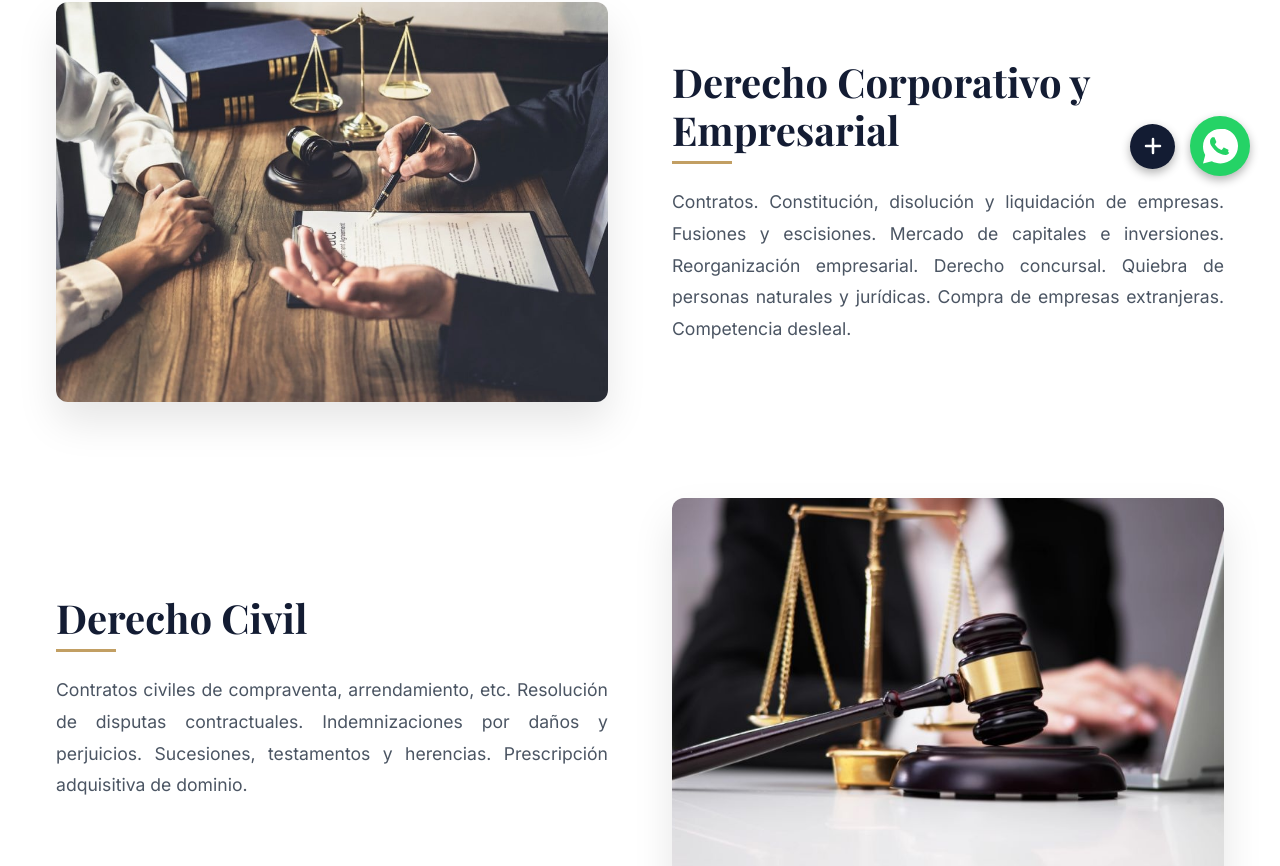
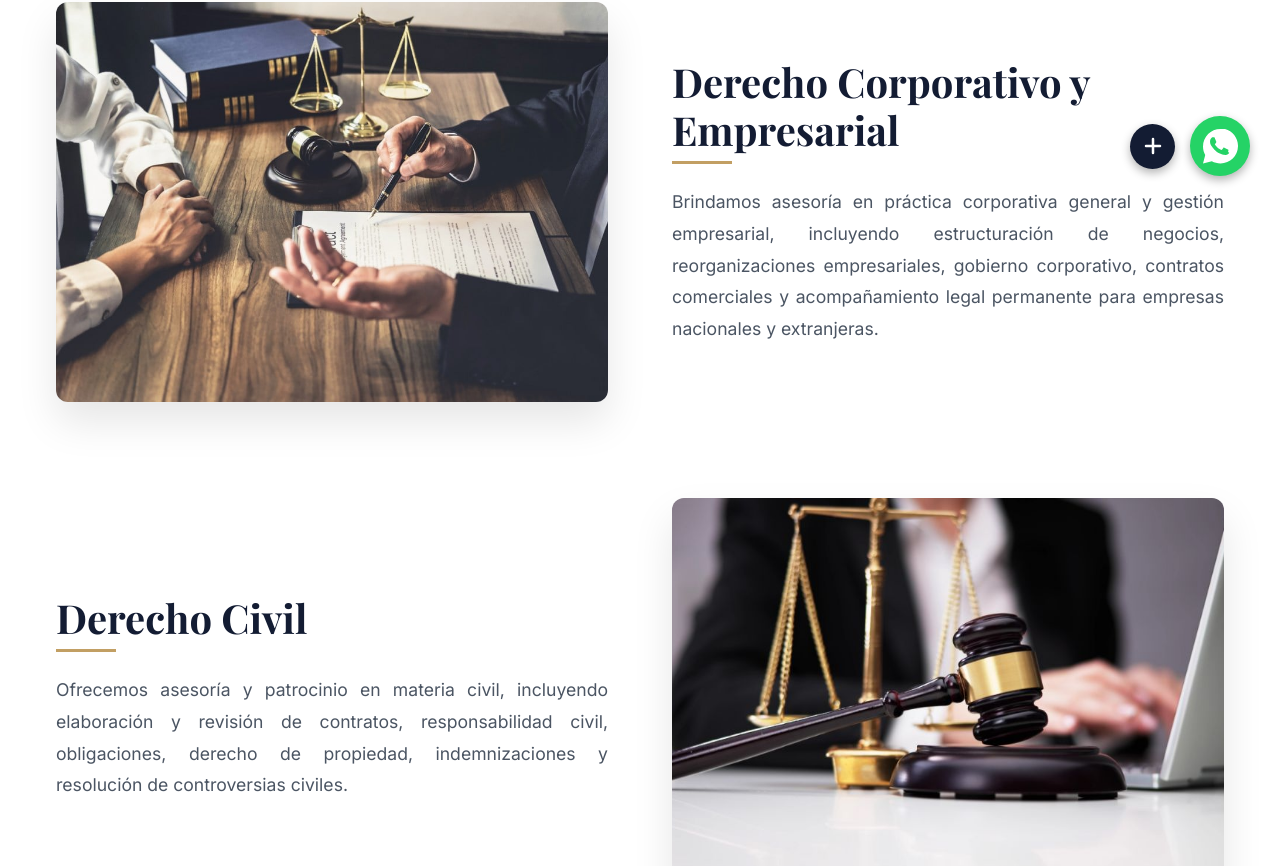
Before and after one commit to PepsiMan18/QuintanaQuinde, a React (Vite) app: page /areas-de-practica in a window 1280 px wide. Shown: the part 594-1460 px from the top of the page. Built offline with nearby package versions, Linux system fonts and the light colour scheme; a web font is replaced by a local one.

Commit message:
content: update practice areas text from client images

```diff
--- a/src/components/Services.jsx
+++ b/src/components/Services.jsx
@@ -72,14 +72,14 @@ const Services = () => {
     { title: 'Derecho Civil', image: imgCivil },
     { title: 'Derecho Corporativo y Empresarial', image: imgCorporativo },
     { title: 'Derecho de Familia', image: imgFamiliar },
-    { title: 'Derecho Inmobiliario y de Construcción', image: imgInmobiliario },
+    { title: 'Derecho Inmobiliario', image: imgInmobiliario },
     { title: 'Derecho Laboral', image: imgLaboral },
-    { title: 'Derecho Marcario y Propiedad Intelectual', image: imgMarcario },
-    { title: 'Derecho Notarial y Registral', image: imgNotarial },
+    { title: 'Derecho Marcario', image: imgMarcario },
+    { title: 'Derecho Notarial Registral', image: imgNotarial },
     { title: 'Derecho Penal', image: imgPenal },
     { title: 'Derecho Societario', image: imgSocietario },
-    { title: 'Derecho de Protección al Consumidor', image: imgProteccion },
-    { title: 'Recuperación de Cartera y Cobranza Judicial', image: imgRecuperacion },
+    { title: 'Derecho de Protección del Consumidor', image: imgProteccion },
+    { title: 'Recuperación de Carteras y Cobranza Judicial', image: imgRecuperacion },
   ];
 
   return (
--- a/src/pages/AreasDePractica.jsx
+++ b/src/pages/AreasDePractica.jsx
@@ -19,164 +19,85 @@ const practices = [
     id: 'corporativo',
     title: 'Derecho Corporativo y Empresarial',
     image: imgCorporativo,
-    services: [
-      'Contratos.',
-      'Constitución, disolución y liquidación de empresas.',
-      'Fusiones y escisiones.',
-      'Mercado de capitales e inversiones.',
-      'Reorganización empresarial.',
-      'Derecho concursal.',
-      'Quiebra de personas naturales y jurídicas.',
-      'Compra de empresas extranjeras.',
-      'Competencia desleal.'
-    ]
+    description: 'Brindamos asesoría en práctica corporativa general y gestión empresarial, incluyendo estructuración de negocios, reorganizaciones empresariales, gobierno corporativo, contratos comerciales y acompañamiento legal permanente para empresas nacionales y extranjeras.'
   },
   {
     id: 'civil',
     title: 'Derecho Civil',
     image: imgCivil,
-    services: [
-      'Contratos civiles de compraventa, arrendamiento, etc.',
-      'Resolución de disputas contractuales.',
-      'Indemnizaciones por daños y perjuicios.',
-      'Sucesiones, testamentos y herencias.',
-      'Prescripción adquisitiva de dominio.'
-    ]
+    description: 'Ofrecemos asesoría y patrocinio en materia civil, incluyendo elaboración y revisión de contratos, responsabilidad civil, obligaciones, derecho de propiedad, indemnizaciones y resolución de controversias civiles.'
   },
   {
     id: 'penal',
     title: 'Derecho Penal',
     image: imgPenal,
-    services: [
-      'Defensa técnica en investigaciones fiscales.',
-      'Litigios penales y juicios orales.',
-      'Delitos contra el patrimonio (estafa, apropiación ilícita).',
-      'Delitos contra la administración pública.',
-      'Asesoría preventiva para empresas (Compliance Penal).'
-    ]
+    description: 'Ejercemos defensa y representación legal en procesos penales, tanto para personas naturales como jurídicas, en delitos económicos, patrimoniales y corporativos, así como en investigaciones fiscales y procesos judiciales.'
   },
   {
     id: 'laboral',
     title: 'Derecho Laboral',
     image: imgLaboral,
-    services: [
-      'Asesoría en contratación laboral.',
-      'Auditorías laborales y prevención de contingencias.',
-      'Acompañamiento en inspecciones de SUNAFIL.',
-      'Procesos judiciales por despido o beneficios sociales.',
-      'Negociaciones sindicales y pactos colectivos.'
-    ]
+    description: 'Brindamos asesoría a empleadores y trabajadores en materia laboral, incluyendo contratación de personal, elaboración de políticas internas, desvinculaciones, negociación laboral, inspecciones de SUNAFIL y patrocinio en procesos judiciales laborales.'
   },
   {
     id: 'familiar',
     title: 'Derecho de Familia',
     image: imgFamiliar,
-    services: [
-      'Procesos de divorcio por mutuo acuerdo y causal.',
-      'Pensión de alimentos y régimen de visitas.',
-      'Tenencia y custodia de menores.',
-      'Liquidación de sociedad de gananciales.',
-      'Reconocimiento y filiación.'
-    ]
+    description: 'Asesoramos en procesos de divorcio, tenencia, régimen de visitas, alimentos, sucesiones y otros asuntos vinculados al entorno familiar, procurando soluciones legales eficientes y orientadas a la protección de los derechos de nuestros clientes.'
   },
   {
     id: 'arbitraje',
     title: 'Arbitraje',
     image: imgArbitraje,
-    services: [
-      'Representación en procesos arbitrales institucionales y ad hoc.',
-      'Resolución alternativa de disputas.',
-      'Ejecución y anulación de laudos arbitrales.',
-      'Asesoría en redacción de convenios arbitrales.'
-    ]
+    description: 'Brindamos asesoría y patrocinio en procesos arbitrales nacionales e internacionales, representando a nuestros clientes en controversias comerciales, contractuales y societarias. Asimismo, participamos en etapas de negociación, conciliación y ejecución de laudos arbitrales, priorizando soluciones eficientes y estratégicas.'
   },
   {
     id: 'contrataciones',
     title: 'Contrataciones con el Estado',
     image: imgContrataciones,
-    services: [
-      'Asesoría integral en procesos de selección.',
-      'Elaboración y revisión de propuestas técnicas y económicas.',
-      'Recursos de apelación ante el Tribunal de Contrataciones.',
-      'Solución de controversias durante la ejecución contractual.'
-    ]
+    description: 'Ofrecemos asesoría integral en procedimientos de contratación pública, incluyendo participación en licitaciones y concursos públicos, ejecución contractual, resolución de controversias y defensa en procedimientos administrativos ante entidades del Estado y el Tribunal de Contrataciones del Estado.'
   },
   {
     id: 'administrativo',
     title: 'Derecho Administrativo',
     image: imgAdministrativo,
-    services: [
-      'Procedimientos sancionadores.',
-      'Obtención de licencias y permisos.',
-      'Defensa ante entidades públicas y municipales.',
-      'Recursos administrativos e impugnaciones.'
-    ]
+    description: 'Asesoramos a personas y empresas en procedimientos administrativos ante entidades públicas, procedimientos sancionadores, obtención de licencias, autorizaciones y permisos, así como en impugnaciones y recursos administrativos.'
   },
   {
     id: 'inmobiliario',
-    title: 'Derecho Inmobiliario y de Construcción',
+    title: 'Derecho Inmobiliario',
     image: imgInmobiliario,
-    services: [
-      'Saneamiento físico legal de predios.',
-      'Estudio de títulos y estructuración de proyectos inmobiliarios.',
-      'Contratos de obra y supervisión.',
-      'Resolución de controversias de construcción.'
-    ]
+    description: 'Ofrecemos asesoría legal en compraventa de inmuebles, saneamiento físico legal, arrendamientos, independizaciones, constitución de garantías y desarrollo de proyectos inmobiliarios.'
   },
   {
     id: 'marcario',
-    title: 'Derecho Marcario y Propiedad Intelectual',
+    title: 'Derecho Marcario',
     image: imgMarcario,
-    services: [
-      'Registro de marcas, patentes y derechos de autor.',
-      'Oposiciones y acciones por infracción marcaria.',
-      'Renovaciones y mantenimiento de registros.',
-      'Asesoría en protección de activos intangibles.'
-    ]
+    description: 'Brindamos asesoría en registro, protección y defensa de marcas, nombres comerciales y demás signos distintivos ante las autoridades competentes, así como en oposición e infracción marcaria.'
   },
   {
     id: 'notarial',
-    title: 'Derecho Notarial y Registral',
+    title: 'Derecho Notarial Registral',
     image: imgNotarial,
-    services: [
-      'Asesoría en levantamiento de observaciones registrales.',
-      'Inscripción de actos y contratos en Registros Públicos.',
-      'Independizaciones y declaratorias de fábrica.',
-      'Trámites notariales diversos.'
-    ]
+    description: 'Asesoramos en trámites notariales y registrales, incluyendo elaboración de escrituras públicas, constitución de garantías, sucesiones, poderes, rectificaciones y procedimientos ante SUNARP.'
   },
   {
     id: 'societario',
     title: 'Derecho Societario',
     image: imgSocietario,
-    services: [
-      'Constitución y estructuración de sociedades.',
-      'Aumentos y reducciones de capital.',
-      'Elaboración de actas y actualización de libros societarios.',
-      'Asesoría a directorios y juntas generales de accionistas.'
-    ]
+    description: 'Brindamos asesoría en constitución de sociedades, acuerdos de accionistas, juntas generales, aumento y reducción de capital, reorganizaciones societarias, responsabilidad de directores y cumplimiento de obligaciones corporativas.'
   },
   {
     id: 'proteccion',
-    title: 'Derecho de Protección al Consumidor',
+    title: 'Derecho de Protección del Consumidor',
     image: imgProteccion,
-    services: [
-      'Defensa ante procedimientos de INDECOPI.',
-      'Asesoría preventiva en publicidad comercial.',
-      'Libro de reclamaciones y atención de quejas.',
-      'Políticas de atención al cliente.'
-    ]
+    description: 'Asesoramos a empresas en el cumplimiento de normas de protección al consumidor, atención de reclamos y defensa en procedimientos administrativos ante INDECOPI.'
   },
   {
     id: 'cobranza',
-    title: 'Recuperación de Cartera y Cobranza Judicial',
+    title: 'Recuperación de Carteras y Cobranza Judicial',
     image: imgRecuperacion,
-    services: [
-      'Cobranza extrajudicial y persuasiva.',
-      'Procesos de ejecución de garantías.',
-      'Medidas cautelares (embargos, secuestros).',
-      'Gestión integral de morosidad.'
-    ]
+    description: 'Ofrecemos servicios de recuperación de créditos y cobranza judicial y extrajudicial, diseñando estrategias eficientes para la recuperación de cartera morosa y representación en procesos ejecutivos y de obligación de dar suma de dinero.'
   }
 ];
 
@@ -220,7 +141,7 @@ const AreasDePractica = () => {
             <div className="practice-text-col">
               <h2>{practice.title}</h2>
               <p className="practice-services-text" style={{ textAlign: 'justify', fontSize: '1.1rem', color: '#4b5563', lineHeight: '1.8' }}>
-                {practice.services.join(' ')}
+                {practice.description}
               </p>
             </div>
           </div>
```
